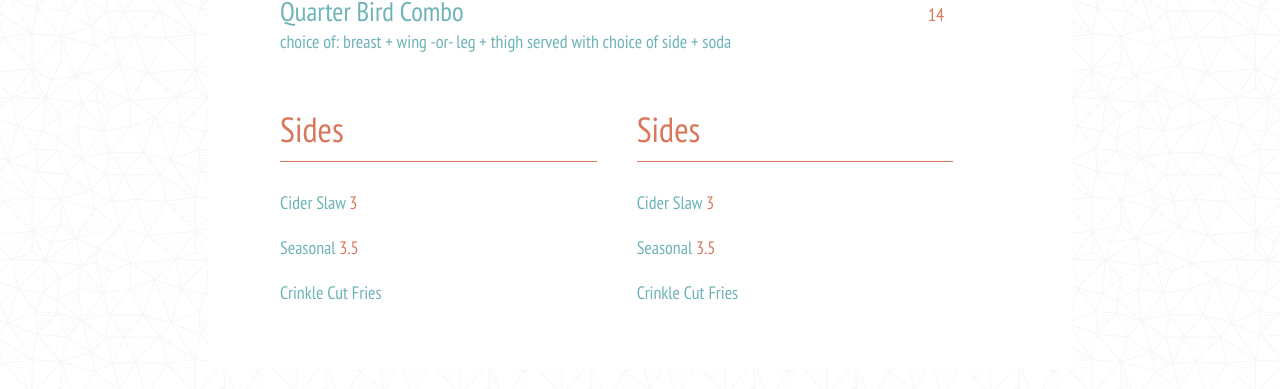
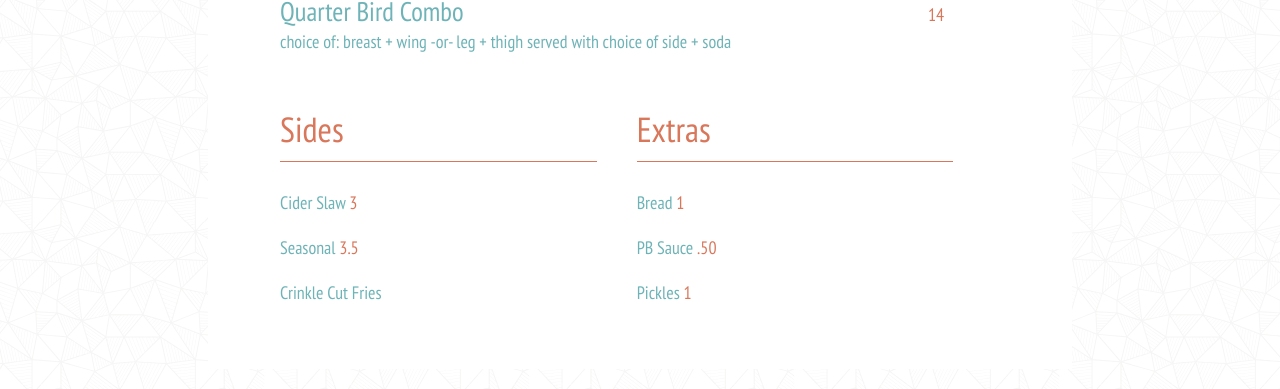
Before and after one commit to PHironaka/pretty-bird, a Jekyll site: the page built from index.md, in a window 1280 px wide and 900 px high, scrolled down 1608 px. Shown: the part 312-701 px from the top of the window. Built offline with Jekyll 4.4.1, drawn with Linux system fonts in a browser that asks for light colours.

Commit message:
update extras

```diff
--- /dev/null
+++ b/_extras/bread.markdown
@@ -0,0 +1,6 @@
+---
+title: Bread
+date: 2018-02-25 23:48:00 Z
+price: 1
+item: Extras
+---
--- /dev/null
+++ b/_extras/pb-sauce.markdown
@@ -0,0 +1,6 @@
+---
+title: PB Sauce
+date: 2018-02-25 23:50:00 Z
+price: ".50"
+item: Extras
+---
--- a/_layouts/page.html
+++ b/_layouts/page.html
@@ -44,10 +44,10 @@ layout: default
 
         <div class="sides">
 
-          <h2>Sides</h2>
-        {% for sides in site.sides %}
+          <h2>Extras</h2>
+        {% for extras in site.extras %}
           <div class="menu-content">
-            <p>{{sides.title}} <span>{{sides.price}}</span></p>
+            <p>{{extras.title}} <span>{{extras.price}}</span></p>
           </div>
         {% endfor %}
 </div>
```
Also changed, not shown: 1 other file.
